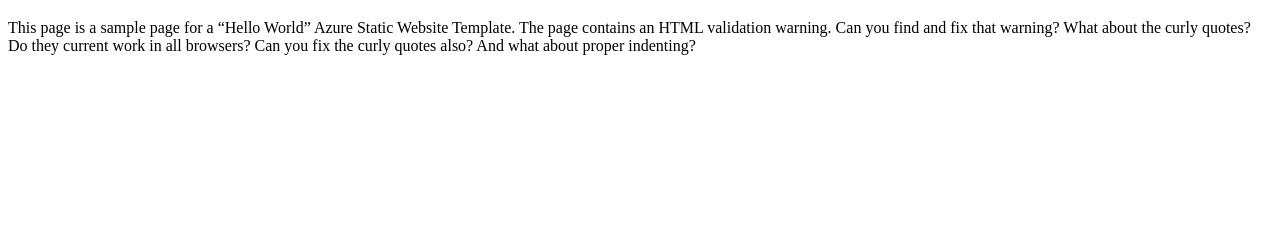
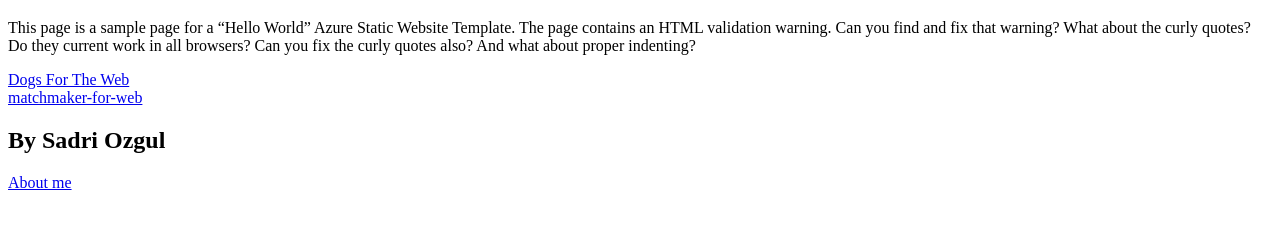
Before and after one commit to SadriOzgul/lions-tigers, a plain HTML site: page index.html in a window 1280 px wide. Shown: the part 61-290 px from the top of the page. Drawn offline with Linux system fonts and the light colour scheme.

Commit message:
Update files

```diff
--- a/index.html
+++ b/index.html
@@ -8,5 +8,12 @@
 <p>This page is a sample page for a “Hello World” Azure Static Website Template. The page contains an HTML validation warning.
 Can you find and fix that warning? What about the curly quotes? Do they current work in all browsers? Can you fix the curly
 quotes also? And what about proper indenting?</p>
+
+
+<a href="file:///C:/Users/sadri/Lewis/Software_E/Sprint2/Dogs_For_Web/index.html">Dogs For The Web</a>
+<a href ="https://sadriozgul.github.io/matchmaker-for-web/"><br>matchmaker-for-web</a>
+<h2>By Sadri Ozgul</h2>
+<a href="https://sadriozgul.github.io/SadriOzgulWebgithub.io/">About me</a>
+
 </body>
 </html>
```
